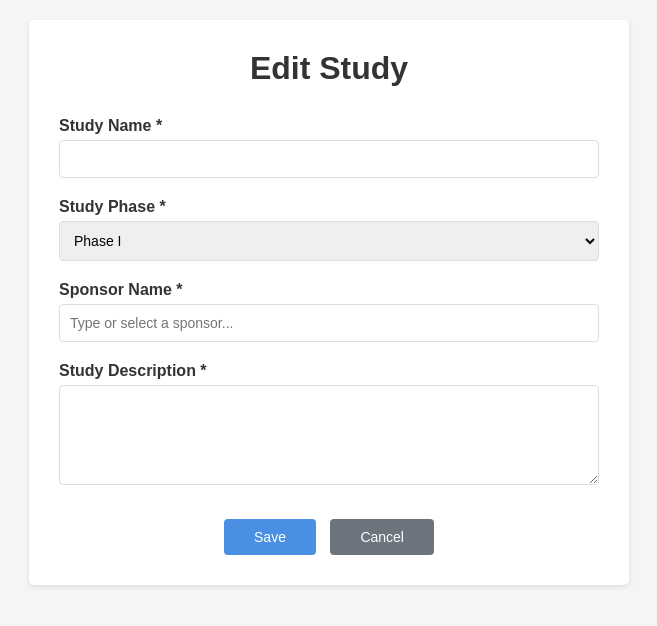
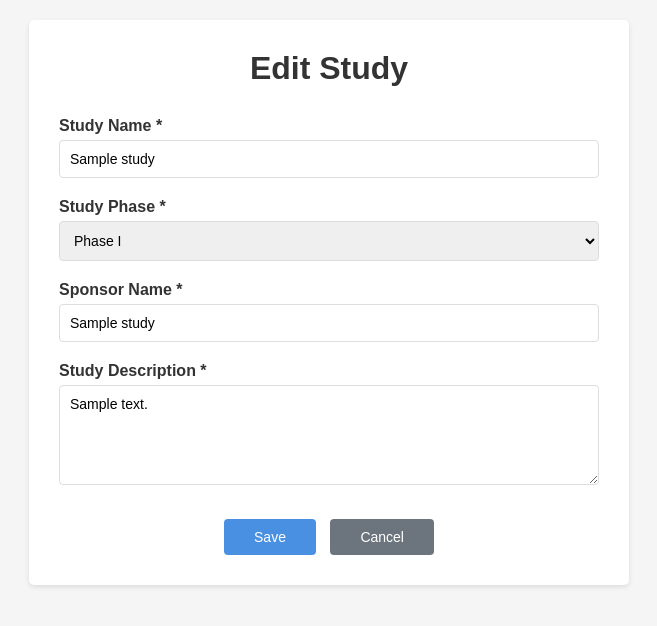
Before and after one commit to Vinayagam4499/study_management, a Django app: page /edit/1/ in a window 1280 px wide. Shown: the top 626 px of the page, without its empty margins (311-968 px from the left). Run offline with Django 5.2, Linux system fonts and the light colour scheme; tables that the repository leaves empty hold one stand-in row (values such as "Sample post").

Commit message:
Improve study form with prefilled values and CSRF token
Added CSRF token to the study form for security. Prefilled form fields with existing study data for better user experience. Updated the cancel button to redirect to the study list. Added a comment and minor style improvements for the sponsor dropdown.

```diff
--- a/templates/form_study.html
+++ b/templates/form_study.html
@@ -97,7 +97,7 @@
             background-color: #5a6268;
         }
 
-
+        /* Custom dropdown styles for sponsor field */
         .sponsor-wrapper {
             position: relative;
         }
@@ -147,10 +147,13 @@
     <div class="container">
         <h1>{{ action }} Study</h1>
 
-        <form method="post" id="studyForm">
+        <form method="post">
+            {% csrf_token %}
+
             <div class="form-group">
                 <label for="study_name">Study Name *</label>
-                <input type="text" id="study_name" name="study_name" required>
+                <input type="text" id="study_name" name="study_name"
+                       value="{{ study.study_name|default:'' }}" required>
             </div>
 
             <div class="form-group">
@@ -169,24 +172,22 @@
             <div class="form-group">
                 <label for="sponsor_name">Sponsor Name *</label>
                 <div class="sponsor-wrapper">
-                    <input type="text"
-                           id="sponsor_name"
-                           name="sponsor_name"
+                    <input type="text" id="sponsor_name" name="sponsor_name"
+                           value="{{ study.sponsor_name|default:'' }}"
                            placeholder="Type or select a sponsor..."
-                           autocomplete="off"
-                           required>
+                           autocomplete="off" required>
                     <div class="sponsor-dropdown" id="sponsorDropdown"></div>
                 </div>
             </div>
 
             <div class="form-group">
                 <label for="study_description">Study Description *</label>
-                <textarea id="study_description" name="study_description" required></textarea>
+                <textarea id="study_description" name="study_description" required>{{ study.study_description|default:'' }}</textarea>
             </div>
 
             <div class="button-group">
                 <button type="submit" class="btn btn-primary">Save</button>
-                <a href="#" class="btn btn-secondary">Cancel</a>
+                <a href="{% url 'study_list' %}" class="btn btn-secondary">Cancel</a>
             </div>
         </form>
     </div>
@@ -201,6 +202,7 @@
         const sponsorInput = document.getElementById('sponsor_name');
         const sponsorDropdown = document.getElementById('sponsorDropdown');
 
+        // Show dropdown when input is focused
         sponsorInput.addEventListener('focus', function() {
             showDropdown(sponsors);
         });
```
Also changed, not shown: 1 other file.
